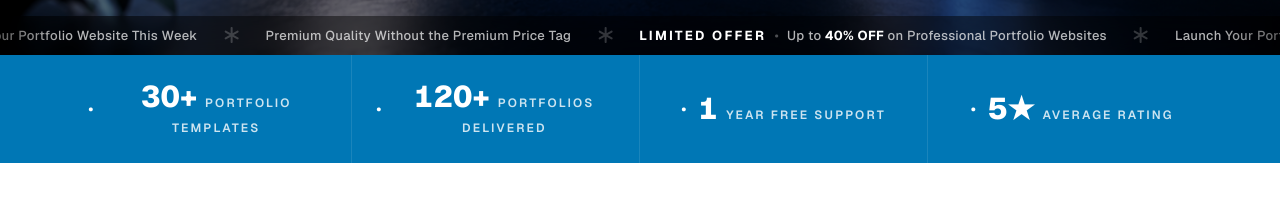
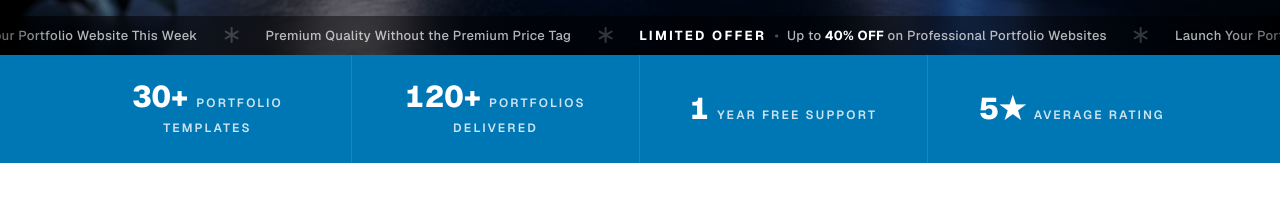
Before and after one commit to joyalvarghese458/template-app, a Next.js app: page / in a window 1280 px wide. Shown: the part 745-952 px from the top of the page. Built offline with nearby package versions, Linux system fonts and the light colour scheme; no server answers; the database is empty.

Commit message:
removed dot

```diff
--- a/components/StatsBar.tsx
+++ b/components/StatsBar.tsx
@@ -3,10 +3,10 @@
 import { useEffect, useRef, useState } from "react";
 
 const STATS = [
-  { value: 30,  suffix: "+", label: "Portfolio Templates" },
+  { value: 30, suffix: "+", label: "Portfolio Templates" },
   { value: 120, suffix: "+", label: "Portfolios Delivered" },
-  { value: 1,   suffix: "",  label: "Year Free Support" },
-  { value: 5,   suffix: "★", label: "Average Rating" },
+  { value: 1, suffix: "", label: "Year Free Support" },
+  { value: 5, suffix: "★", label: "Average Rating" },
 ] as const;
 
 function useCountUp(target: number, active: boolean, duration = 1800) {
@@ -54,10 +54,9 @@ function StatItem({
   const count = useCountUp(value, active);
 
   return (
-    <div className={`flex items-center justify-center gap-3 py-6 px-6 ${border}`}>
-      <span className="text-canvas-bg text-lg leading-none" aria-hidden="true">
-        •
-      </span>
+    <div
+      className={`flex items-center justify-center gap-3 py-6 px-6 ${border}`}
+    >
       <div className="text-center">
         <span className="text-2xl sm:text-3xl font-extrabold text-canvas-bg tabular-nums">
           {count}
@@ -93,7 +92,7 @@ export default function StatsBar() {
           observer.disconnect();
         }
       },
-      { threshold: 0.3 }
+      { threshold: 0.3 },
     );
 
     observer.observe(el);
```
